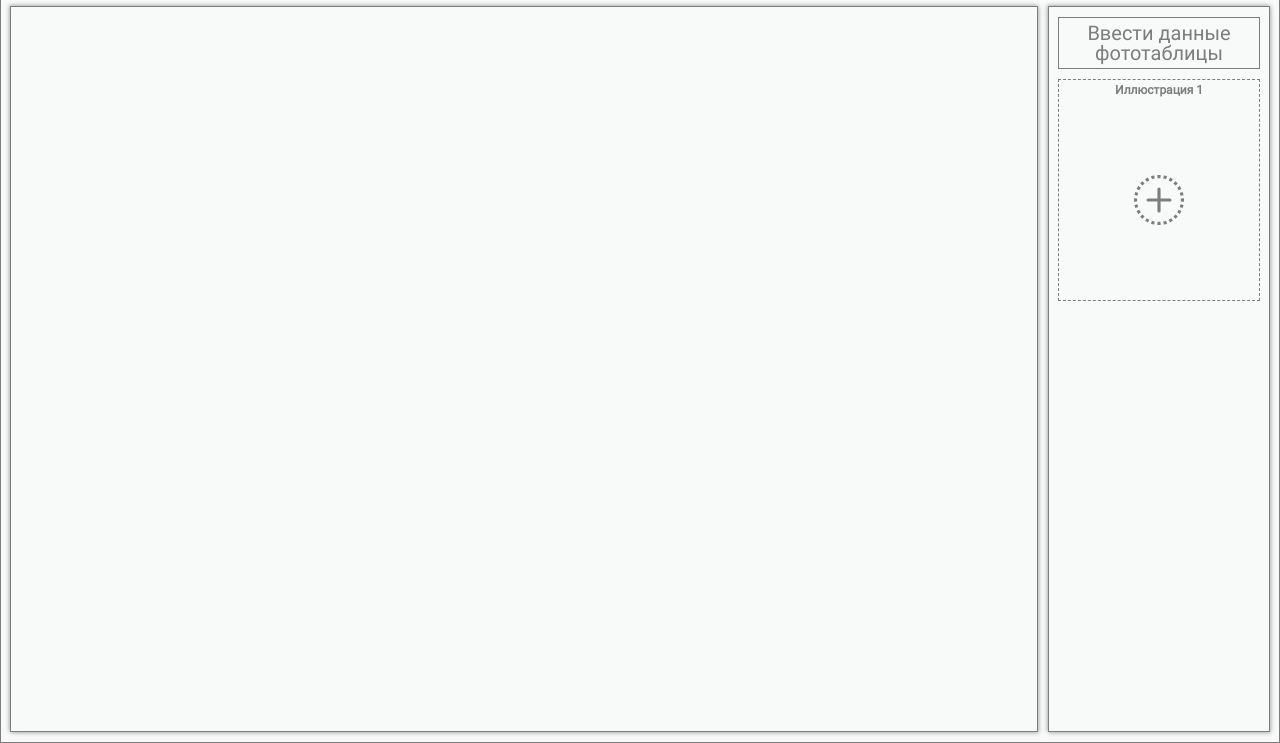
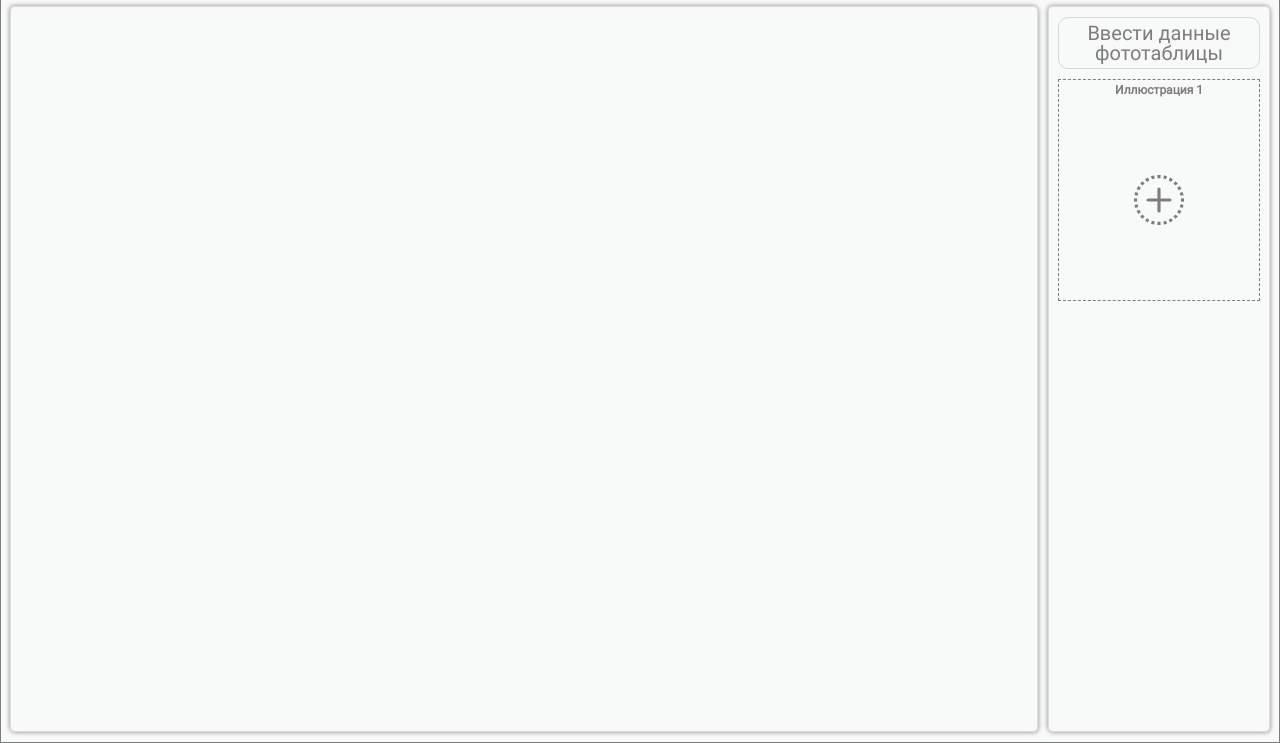
Before and after one commit to Russs11/exp_photo_table, a plain HTML site: page src/index.html in a window 1280 px wide. Shown: the part 57-800 px from the top of the page. Drawn offline with Linux system fonts and the light colour scheme.

Commit message:
w21.05.2022

```diff
--- a/src/scss/Gallery.scss
+++ b/src/scss/Gallery.scss
@@ -11,7 +11,8 @@
 
     padding: 0 4px 10px 0;
 
-    border: 1px solid #000;
+    border: 1px solid rgba(147, 145, 145, 0.539);
+    border-radius: 5px;
 
     box-shadow: -1px -1px 4px 0 rgba(0, 0, 0, 0.5), 1px 1px 4px 0 rgba(0, 0, 0, 0.5);
 
--- a/src/scss/MenuBtnsCloseBtn.scss
+++ b/src/scss/MenuBtnsCloseBtn.scss
@@ -5,6 +5,7 @@
     background-image: url("../img/close.svg");
     background-repeat: no-repeat;
     background-size: contain;
+    border-radius: 3px;
 }
 .close-btn:hover {
     // background-color: rgba(250, 250, 250, 0.5);
--- a/src/scss/Workplace.scss
+++ b/src/scss/Workplace.scss
@@ -12,21 +12,26 @@
     margin-left: 10px;
     padding-bottom: 10px;
 
-    border: 1px solid #000;
+    border: 1px solid rgba(147, 145, 145, 0.539);
+    border-radius: 5px;
 
     box-shadow: -1px -1px 4px 0 rgba(0, 0, 0, 0.5), 1px 1px 4px 0 rgba(0, 0, 0, 0.5);
 
     overflow: auto;
 }
+
 .workplace::-webkit-scrollbar {
     width: 3px;
 }
+
 .workplace::-webkit-scrollbar-track {
     background-color: #6c757d;
 }
+
 .workplace::-webkit-scrollbar-thumb {
     background-color: #343a40;
 }
+
 .workplace-item {
     display: flex;
     flex-direction: column;
@@ -39,6 +44,7 @@
 
     border: 1px solid #000;
 }
+
 .workplace-item-new {
     display: flex;
     flex-direction: column;
@@ -51,9 +57,11 @@
 
     border: 1px dashed #000;
 }
+
 .workplace-item-new-hovered {
     background-color: #c4c4c4;
 }
+
 .workplace-item-name {
     display: flex;
     flex-basis: 20px;
@@ -69,6 +77,7 @@
 
     pointer-events: none;
 }
+
 .workplace-item-img {
     display: flex;
     flex-grow: 1;
@@ -80,6 +89,7 @@
     background-repeat: no-repeat;
     background-size: contain;
 }
+
 .workplace-item-text {
     display: flex;
     flex-basis: 50px;
@@ -89,6 +99,7 @@
     line-height: 1;
     text-align: center;
 }
+
 .workplace-item-plus {
     display: flex;
     flex-grow: 1;
@@ -117,11 +128,11 @@
     text-align: center;
 
     margin: 10px 0 0 0;
+    border: 1px solid rgba(126, 125, 125, 0.539);
+    border-radius: 10px;
+}
 
-    border: 1px solid #000;
-}
 .workplace-data-btn:hover {
     box-shadow: -1px -1px 4px 0 rgba(0, 0, 0, 0.5), 1px 1px 4px 0 rgba(0, 0, 0, 0.5);
-
     cursor: default;
 }
--- a/src/scss/style.scss
+++ b/src/scss/style.scss
@@ -26,6 +26,8 @@ body {
 @import './Workplace';
 
 
+
+
 @import './Modal';
 @import './LighteningBackground';
 @import './ModalContainer';
```
Also changed, not shown: src/css/Gallery.css, src/css/MenuBtnsCloseBtn.css, src/css/Workplace.css, src/css/style.css.
